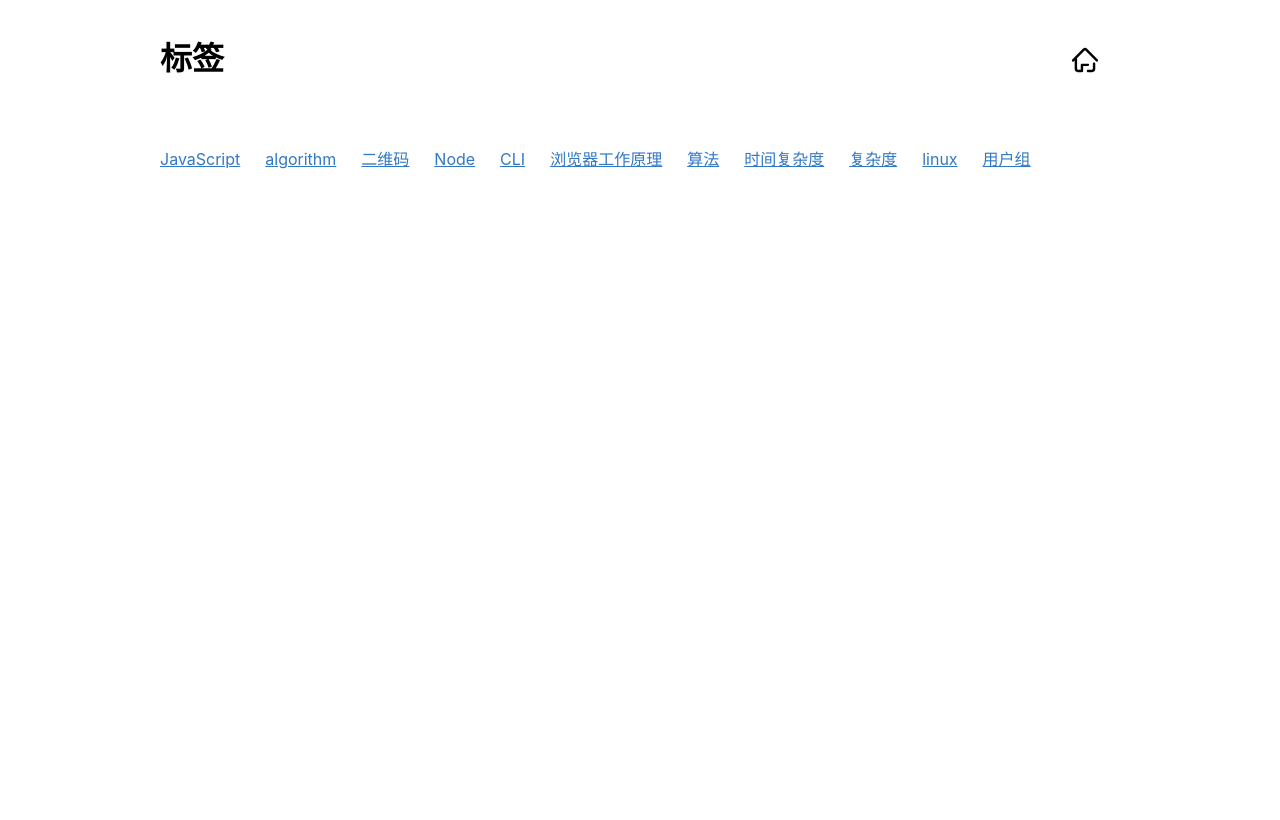
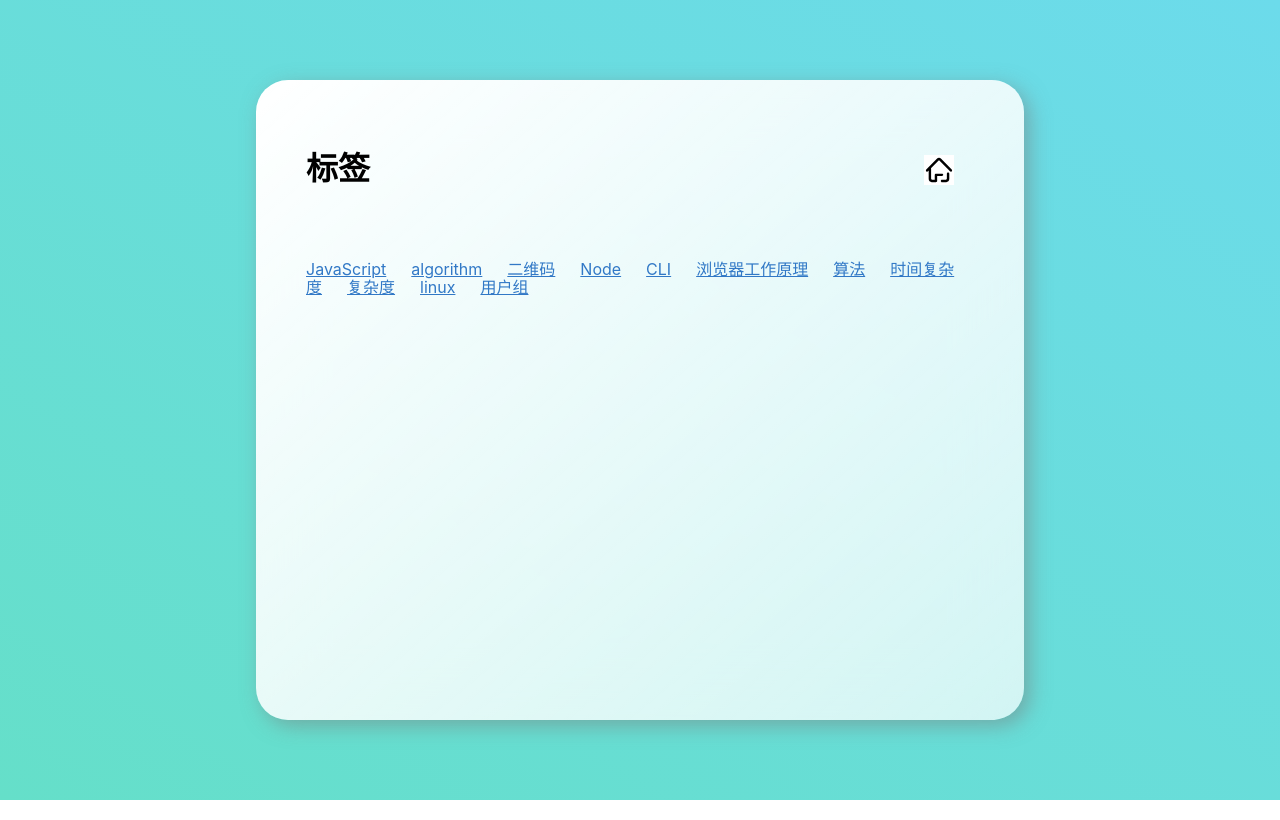
Before and after one commit to luohuidong/next-blog, a Next.js app: page /tags in a window 1280 px wide. Built offline with nearby package versions, Linux system fonts and the light colour scheme.

Commit message:
修改标签页样式

```diff
--- a/components/TagLayout/index.module.scss
+++ b/components/TagLayout/index.module.scss
@@ -1,14 +1,35 @@
-.header {
+.container {
+  height: 100%;
+
   display: flex;
+  justify-content: center;
   align-items: center;
-  margin-bottom: 50px;
 
-  h1 {
-    flex: 1;
+  background: linear-gradient(to right top, #65dfc9, #6cdbeb);
+
+  .innerContainer {
+    width: 60%;
+    height: 80%;
+    box-sizing: border-box;
+    padding: 50px;
+
+    backdrop-filter: blur(2rem);
+    background: linear-gradient(
+      to right bottom,
+      rgba(255, 255, 255, 1),
+      rgba(255, 255, 255, 0.7)
+    );
+    border-radius: 2rem;
+    box-shadow: 6px 6px 20px rgba(122, 122, 122, 0.5);
+
+    .header {
+      display: flex;
+      align-items: center;
+      margin-bottom: 50px;
+
+      h1 {
+        flex: 1;
+      }
+    }
   }
 }
-
-.container {
-  max-width: 960px;
-  margin: 20px auto;
-}
--- a/components/TagLayout/index.tsx
+++ b/components/TagLayout/index.tsx
@@ -14,6 +14,7 @@ export default function TagLayout(props: Props) {
   return (
     <Layout>
       <div className={styles.container}>
+        <div className={styles.innerContainer}>
           <div className={styles.header}>
             <h1>{props.headerTitle}</h1>
 
@@ -30,6 +31,7 @@ export default function TagLayout(props: Props) {
 
           {props.children}
         </div>
+      </div>
     </Layout>
   );
 }
```
Lines whose indentation alone changed are shown as unchanged.
